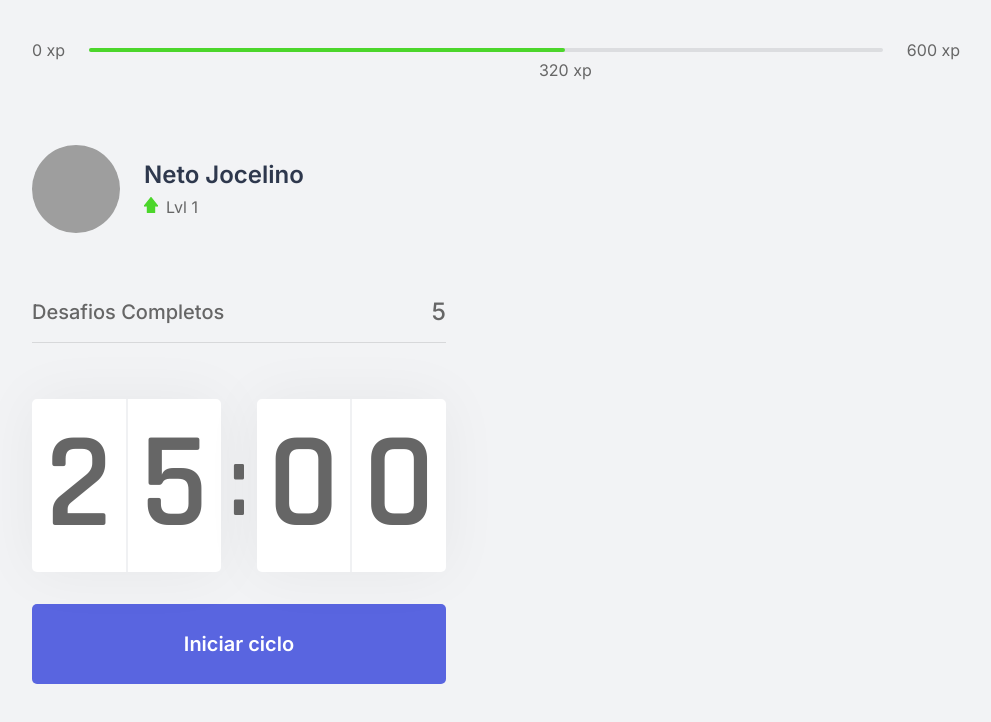
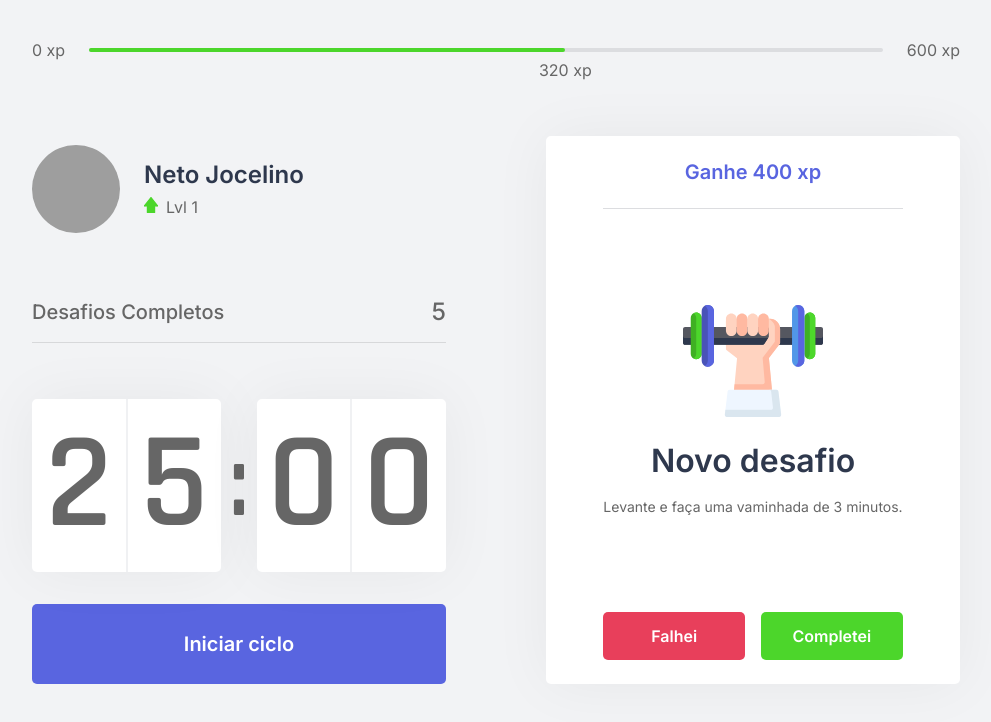
Before and after one commit to netojocelino/nlw-reactjs-routine, a Next.js app: page / in a window 1280 px wide. Shown: the top 722 px of the page, without its empty margins (144-1135 px from the left). Built offline with nearby package versions, Linux system fonts and the light colour scheme; grey boxes are pictures that could not be loaded.

Commit message:
feat: ChallengeBox component implemented

```diff
--- /dev/null
+++ b/src/components/ChallengeBox.tsx
@@ -0,0 +1,47 @@
+import styles from '../styles/components/ChallengeBox.module.css';
+
+export function ChallengeBox () {
+    const hasActiveChallenge = true;
+    return (
+        <div className={styles.challengeBoxContainer}>
+            { hasActiveChallenge ? (
+                <div className={styles.challengeActive}>
+                    <header>Ganhe 400 xp</header>
+
+                    <main>
+                        <img src="icons/body.svg" alt="Novo desafio"/>
+                        <strong>Novo desafio</strong>
+                        <p>Levante e faça uma vaminhada de 3 minutos.</p>
+                    </main>
+
+                    <footer>
+                        <button
+                            type="button"
+                            className={styles.challengeFailedButton}
+                        >
+                            Falhei
+                        </button>
+                        <button
+                            type="button"
+                            className={styles.challengeSucceededButton}
+                        >
+                            Completei
+                        </button>
+                    </footer>
+
+                </div>
+                ) : (
+                <div className={styles.challengeNotActive}>
+                    <strong>Finalize um ciclo para receber desafios a serem completados.</strong>
+
+                    <p>
+                        <img src="icons/level-up.svg" alt="Level Up" />
+                        Avançe de nível completando desafios
+                    </p>
+                </div>
+                )
+            }
+
+        </div>
+    )
+}
--- a/src/pages/index.tsx
+++ b/src/pages/index.tsx
@@ -3,8 +3,10 @@
 import { Profile } from '../components/Profile';
 import { CompletedChallenges } from  '../components/CompletedChallenges'
 import { Countdown } from "../components/Countdown";
+import { ChallengeBox } from "../components/ChallengeBox";
 
 import styles from '../styles/pages/Home.module.css';
+
 
 export default function Home() {
   return (
@@ -21,6 +23,7 @@
                   <Countdown />
               </div>
               <div>
+                  <ChallengeBox />
               </div>
           </section>
       </div>
--- /dev/null
+++ b/src/styles/components/ChallengeBox.module.css
@@ -0,0 +1,111 @@
+.challengeBoxContainer {
+    height: 100%;
+
+    background-color: var(--white);
+    border-radius: 5px;
+    box-shadow: 0 0 60px rgba(0, 0, 0, 0.05);
+    padding: 1.5rem 2rem;
+
+    display: flex;
+    flex-direction: column;
+    align-items: center;
+    justify-content: center;
+
+    text-align: center;
+}
+
+.challengeNotActive {
+    display: flex;
+    flex-direction: column;
+    align-items: center;
+}
+
+.challengeNotActive strong {
+    font-size: 1.5rem;
+    font-weight: 500;
+    line-height: 1.4rem;
+}
+.challengeNotActive p {
+    display: flex;
+    flex-direction: column;
+    align-items: center;
+    line-height: 1.4;
+    max-width: 70%;
+    margin-top: 3rem;
+}
+
+.challengeNotActive p img {
+    margin-bottom: 1rem;
+}
+
+
+.challengeActive {
+    height: 100%;
+
+    display: flex;
+    flex-direction: column;
+}
+
+.challengeActive header {
+    color: var(--blue);
+    font-weight: 600;
+    font-size: 1.25rem;
+    padding: 0 2rem 1.5rem;
+    border-bottom: 1px solid var(--gray-line);
+}
+
+.challengeActive main {
+    flex: 1;
+    display: flex;
+    flex-direction: column;
+    align-items: center;
+    justify-content: center;
+}
+
+.challengeActive main strong {
+    font-size: 2rem;
+    font-weight: 600;
+    color: var(--title);
+    margin: 1.5rem 0 1rem;
+}
+
+.challengeActive main p {
+    line-height: 1.5;
+}
+
+.challengeActive footer {
+    display: grid;
+    grid-template-columns: repeat(2, 1fr);
+    gap: 1rem;
+}
+
+.challengeActive footer button {
+    height: 3rem;
+
+    display: flex;
+    align-items: center;
+    justify-content: center;
+
+    border: 0;
+    border-radius: 5px;
+
+    color: var(--white);
+
+    font-size: 1rem;
+    font-weight: 600;
+
+    transition: filter 0.2s;
+}
+
+.challengeActive footer button.challengeFailedButton {
+    background-color: var(--red);
+
+}
+
+.challengeActive footer button.challengeSucceededButton {
+    background-color: var(--green);
+}
+
+.challengeActive footer button:hover {
+    filter: brightness(0.9);
+}
```
Also changed, not shown: public/icons/body.svg (added), public/icons/level-up.svg (added).
